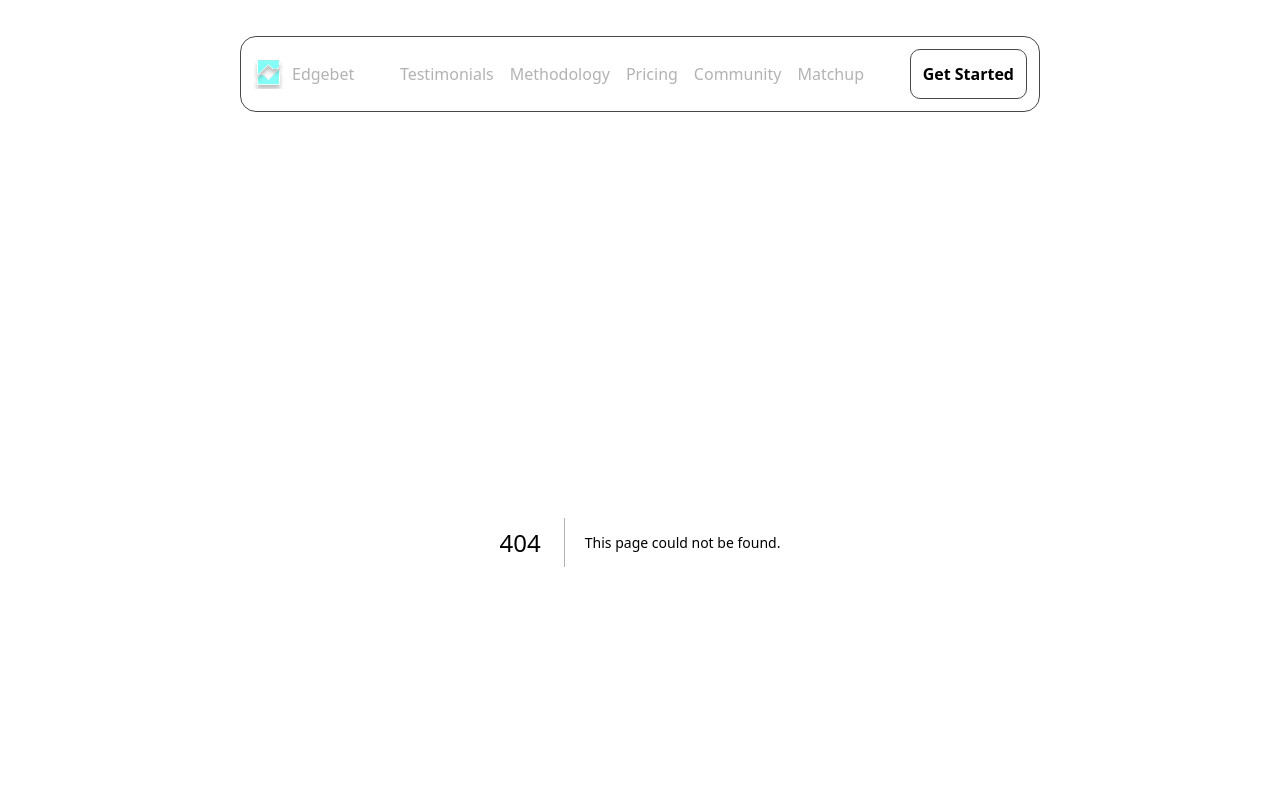
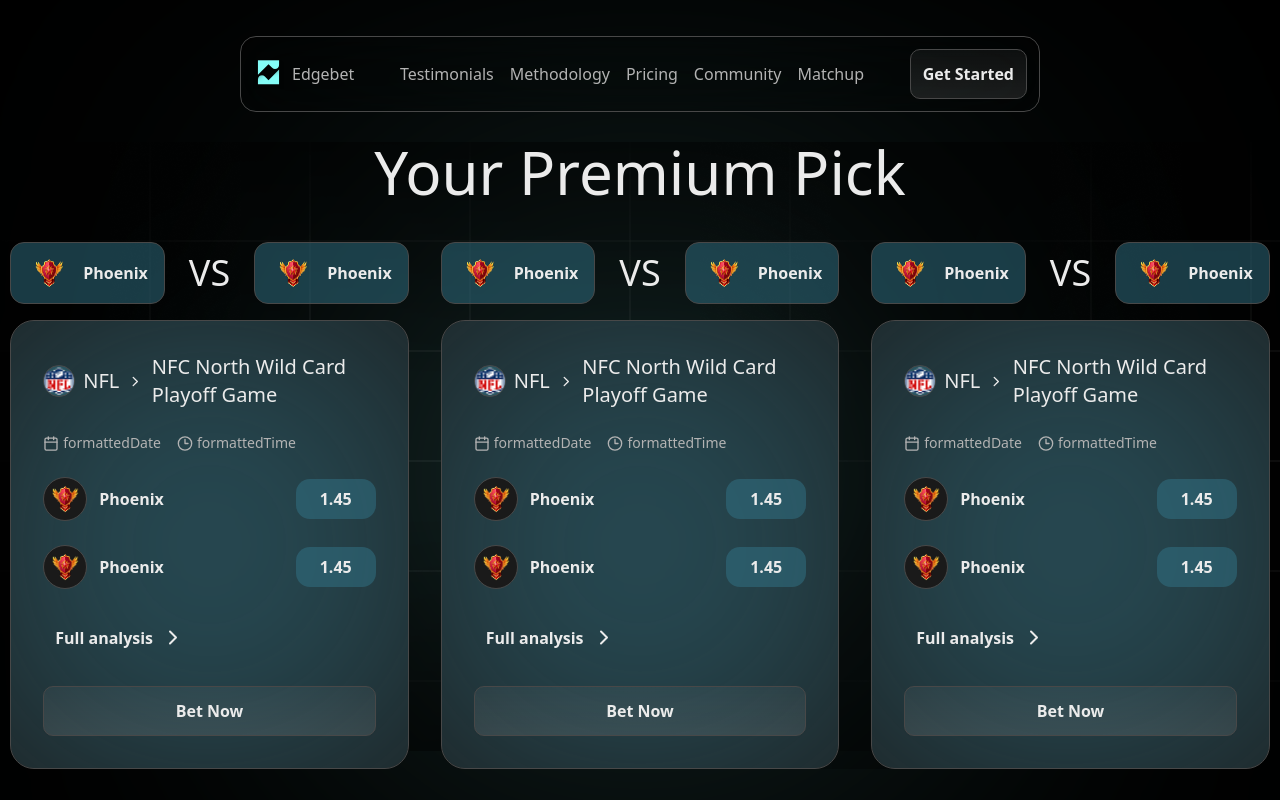
Before and after one commit to EdgeBetDevelopment/frontend-mvp, a Next.js app: page /profile/pick-of-day in a window 1280 px wide. Before the commit this address had no page. Shown: the top 800 px of the page. Built offline with nearby package versions, Linux system fonts and the light colour scheme.

Commit message:
Create Pick of the Day page

```diff
--- a/src/app/matchup/page.tsx
+++ b/src/app/matchup/page.tsx
@@ -5,12 +5,12 @@ import { useQuery } from '@tanstack/react-query';
 
 import GameCard from '@/components/matchup/GameCard';
 import TrackBet from '@/components/matchup/TrackBet';
-import { ScrollArea } from '@/ui/scroll-area';
-import { Skeleton } from '@/ui/skeleton';
 import useModalManager from '@/hooks/useModalManager';
 import apiService from '@/services';
 import { useStore } from '@/store';
 import { IGame } from '@/types/game';
+import { ScrollArea } from '@/ui/scroll-area';
+import { Skeleton } from '@/ui/skeleton';
 import GameAnalysisModal from '../../components/matchup/modals/GameAnalysisModal';
 
 const Matchup = () => {
--- /dev/null
+++ b/src/app/profile/pick-of-day/page.tsx
@@ -0,0 +1,9 @@
+import React from 'react';
+
+import PickOfDayPage from '@/pages/PickOfDayPage';
+
+const PickOfDay = () => {
+  return <PickOfDayPage />;
+};
+
+export default PickOfDay;
--- a/src/components/header/Profile.tsx
+++ b/src/components/header/Profile.tsx
@@ -51,6 +51,10 @@ const AuthorizedUser = () => {
 
         <DropdownMenuSeparator />
 
+        <Link className="cursor-pointer" href={ROUTES.PROFILE.PICK_OF_DAY}>
+          <DropdownMenuItem>Pick Of The Day</DropdownMenuItem>
+        </Link>
+
         <Link className="cursor-pointer" href={ROUTES.PROFILE.TRACKER}>
           <DropdownMenuItem>Tracker Page</DropdownMenuItem>
         </Link>
--- a/src/components/matchup/GameCard.tsx
+++ b/src/components/matchup/GameCard.tsx
@@ -3,10 +3,10 @@
 import React from 'react';
 import dayjs from 'dayjs';
 
+import { IGame } from '@/types/game';
 import { Avatar, AvatarImage } from '@/ui/avatar';
 import { Badge } from '@/ui/badge';
 import { Button } from '@/ui/button';
-import { IGame } from '@/types/game';
 import CardContainer from '../../ui/containers/CardContainer';
 
 import CalendarIcon from '@/assets/icons/calendar.svg';
--- a/src/components/matchup/modals/GameAnalysisModal.tsx
+++ b/src/components/matchup/modals/GameAnalysisModal.tsx
@@ -2,17 +2,12 @@
 
 import React from 'react';
 
+import { useStore } from '@/store';
+import { ITeam } from '@/types/game';
 import { Avatar, AvatarImage } from '@/ui/avatar';
 import { Badge } from '@/ui/badge';
 import CardContainer from '@/ui/containers/CardContainer';
-import {
-  Dialog,
-  DialogContent,
-  DialogHeader,
-  DialogTitle,
-} from '@/ui/dialog';
-import { useStore } from '@/store';
-import { ITeam } from '@/types/game';
+import { Dialog, DialogContent, DialogHeader, DialogTitle } from '@/ui/dialog';
 
 import ClockBackIcon from '@/assets/icons/clock-back.svg';
 import StatisticsIcon from '@/assets/icons/statistics.svg';
@@ -58,8 +53,8 @@ const GameAnalysisModal = ({ open, onClose }: IGameAnalysisModal) => {
             </div>
 
             <div className="flex items-center gap-2.5">
-              <AnalysisTeamCard team={game.homeTeam} />
-              <AnalysisTeamCard team={game.awayTeam} />
+              <AnalysisTeamCard team={game?.homeTeam} />
+              <AnalysisTeamCard team={game?.awayTeam} />
             </div>
           </CardContainer>
         </div>
@@ -80,7 +75,7 @@ const AnalysisTeamCard = ({ team }: { team: ITeam }) => {
           </div>
         </Avatar>
 
-        <div className="text-text-primary">{team.teamName}</div>
+        <div className="text-text-primary">{team?.teamName}</div>
       </div>
 
       <div className="tl-paraghraph3">
@@ -90,13 +85,13 @@ const AnalysisTeamCard = ({ team }: { team: ITeam }) => {
 
       <div className="flex flex-wrap items-center gap-2">
         <Badge size="md" variant="green">
-          <span className="text-text-primary">Number of wins</span> {team.wins}
+          <span className="text-text-primary">Number of wins</span> {team?.wins}
         </Badge>
         <Badge size="md" variant="orange">
           <span className="text-text-primary">In draws</span> 20
         </Badge>
         <Badge size="md" variant="red">
-          <span className="text-text-primary">Losses</span> {team.losses}
+          <span className="text-text-primary">Losses</span> {team?.losses}
         </Badge>
       </div>
     </CardContainer>
--- /dev/null
+++ b/src/pages/PickOfDayPage.tsx
@@ -0,0 +1,235 @@
+'use client';
+
+import React, { createContext, useContext } from 'react';
+
+import GameAnalysisModal from '@/components/matchup/modals/GameAnalysisModal';
+import useModalManager from '@/hooks/useModalManager';
+import { cn } from '@/lib/utils';
+import { useStore } from '@/store';
+import { IGame } from '@/types/game';
+import { Avatar, AvatarImage } from '@/ui/avatar';
+import { Button } from '@/ui/button';
+import CardContainer from '@/ui/containers/CardContainer';
+
+import GridBgImage from '@/assets/gridBg.png';
+import CalendarIcon from '@/assets/icons/calendar.svg';
+import ChevronRightIcon from '@/assets/icons/chevron-right.svg';
+import ClockIcon from '@/assets/icons/clock.svg';
+import NFLLogoImage from '@/assets/nflLogo.png';
+import TeamLogo1Image from '@/assets/teamLogo1.png';
+
+export type CardSize = 'single' | 'multiple';
+
+const CardSizeContext = createContext<CardSize>('multiple');
+
+export const useCardSize = () => useContext(CardSizeContext);
+
+export const CardSizeProvider = ({
+  children,
+  size,
+}: {
+  children: React.ReactNode;
+  size: CardSize;
+}) => {
+  return (
+    <CardSizeContext.Provider value={size}>{children}</CardSizeContext.Provider>
+  );
+};
+
+const PickOfDayPage = () => {
+  return (
+    <div className="tl-container relative mb-[60px]">
+      <div className="bg-primary-brand/60 absolute top-1/3 left-1/2 -z-10 h-[250px] w-1/3 -translate-x-1/2 rounded-full blur-[200px]" />
+      <div
+        style={{ backgroundImage: `url(${GridBgImage.src})` }}
+        className="absolute inset-0 -z-10 h-full w-full"
+      />
+
+      {/* <FreePickOfDay /> */}
+
+      <PremiumPickOfDay />
+    </div>
+  );
+};
+
+export default PickOfDayPage;
+
+const FreePickOfDay = () => {
+  return (
+    <div className="flex flex-col items-center justify-center gap-10">
+      <div className="text-center align-bottom text-6xl font-medium capitalize">
+        today’s Free Pick
+      </div>
+
+      <CardSizeProvider size="single">
+        <PickCard />
+      </CardSizeProvider>
+    </div>
+  );
+};
+
+const PremiumPickOfDay = () => {
+  const { openModal, closeModal, isModalOpen } = useModalManager();
+  const { setTrackedGame, setSelectedGame } = useStore();
+
+  const onClickFullAnalysis = (game: IGame) => {
+    setSelectedGame(game);
+    openModal('gameAnalysis');
+  };
+
+  const onClickCloseModal = () => {
+    closeModal('gameAnalysis');
+    setSelectedGame(null);
+  };
+
+  return (
+    <>
+      <div className="flex flex-col items-center justify-center gap-10">
+        <div className="text-center align-bottom text-6xl font-medium capitalize">
+          Your Premium Pick
+        </div>
+
+        <CardSizeProvider size={'multiple'}>
+          <div className="flex items-center gap-8">
+            <PickCard onClickFullAnalysis={() => onClickFullAnalysis({})} />
+            <PickCard onClickFullAnalysis={() => onClickFullAnalysis({})} />
+            <PickCard onClickFullAnalysis={() => onClickFullAnalysis({})} />
+          </div>
+        </CardSizeProvider>
+      </div>
+
+      <GameAnalysisModal
+        open={isModalOpen('gameAnalysis')}
+        onClose={onClickCloseModal}
+      />
+    </>
+  );
+};
+
+interface IPickCard {
+  onClickFullAnalysis?: () => void;
+}
+
+export const PickCard = ({ onClickFullAnalysis }: IPickCard) => {
+  const isSingle = useCardSize() === 'single';
+
+  return (
+    <div className="flex w-full max-w-[720px] flex-col items-center justify-center gap-4 overflow-hidden">
+      <div
+        className={cn(
+          'flex items-center gap-6',
+          !isSingle && 'tl-flex-between w-full',
+        )}
+      >
+        <TeamItem />
+
+        <div
+          className={`text-center align-bottom font-medium capitalize ${
+            isSingle ? 'text-6xl' : 'text-4xl'
+          }`}
+        >
+          VS
+        </div>
+
+        <TeamItem />
+      </div>
+
+      <CardContainer className="border-border relative z-10 flex w-full flex-col gap-3 overflow-hidden p-8">
+        <div className="absolute top-0 left-0 -z-10 h-full w-full rounded-full bg-[#337587] blur-[150px]" />
+
+        <div className="flex flex-col gap-6">
+          <div className="flex items-center gap-2">
+            <Avatar className="flex h-8 w-8 items-center justify-center rounded-full border bg-[#33758780]">
+              <AvatarImage src={NFLLogoImage.src} />
+            </Avatar>
+            <div className={isSingle ? 'text-2xl' : 'text-xl'}>NFL</div>
+            <ChevronRightIcon />
+            <div className={isSingle ? 'text-2xl' : 'text-xl'}>
+              NFC North Wild Card Playoff Game
+            </div>
+          </div>
+
+          <div
+            className={`text-text-secondary flex items-center gap-4 align-middle font-normal tracking-normal ${
+              isSingle ? 'text-xl' : 'text-sm'
+            }`}
+          >
+            <div className="flex items-center gap-1">
+              <CalendarIcon /> formattedDate
+            </div>
+            <div className="flex items-center gap-1">
+              <ClockIcon /> formattedTime
+            </div>
+          </div>
+
+          <div className="flex flex-col gap-6">
+            <TeamOddItem />
+            <TeamOddItem />
+          </div>
+
+          {!isSingle && (
+            <div>
+              <Button onClick={onClickFullAnalysis} variant="clear">
+                Full analysis <ChevronRightIcon />
+              </Button>
+            </div>
+          )}
+
+          <Button onClick={() => {}} variant="gradient" className="w-full">
+            Bet Now
+          </Button>
+        </div>
+      </CardContainer>
+    </div>
+  );
+};
+
+export const TeamItem = () => {
+  const isSingle = useCardSize() === 'single';
+
+  return (
+    <div className="border-border flex items-center gap-3 rounded-xl border bg-[#33758780] px-4 py-2">
+      <Avatar className="h-11 w-11 rounded-full p-1.5">
+        <AvatarImage src={TeamLogo1Image.src} />
+      </Avatar>
+
+      <div
+        className={`text-center align-bottom font-bold tracking-normal ${
+          isSingle ? 'text-2xl' : 'text-base'
+        }`}
+      >
+        Phoenix
+      </div>
+    </div>
+  );
+};
+
+export const TeamOddItem = () => {
+  const isSingle = useCardSize() === 'single';
+
+  return (
+    <div className="tl-flex-between">
+      <div className="flex items-center gap-3">
+        <Avatar className="border-border bg-surface-secondary h-11 w-11 rounded-full border p-1.5">
+          <AvatarImage src={TeamLogo1Image.src} />
+        </Avatar>
+
+        <div
+          className={`text-center align-bottom font-bold tracking-normal ${
+            isSingle ? 'text-2xl' : 'text-base'
+          }`}
+        >
+          Phoenix
+        </div>
+      </div>
+
+      <div
+        className={`rounded-xl bg-[#33758780] px-6 py-2 text-center align-bottom font-semibold capitalize ${
+          isSingle ? 'text-2xl' : 'text-base'
+        }`}
+      >
+        1.45
+      </div>
+    </div>
+  );
+};
--- a/src/routes/index.ts
+++ b/src/routes/index.ts
@@ -10,6 +10,7 @@ export const ROUTES = {
 
   PROFILE: {
     TRACKER: '/profile/tracker',
+    PICK_OF_DAY: '/profile/pick-of-day',
   },
 
   AUTH: {
```
